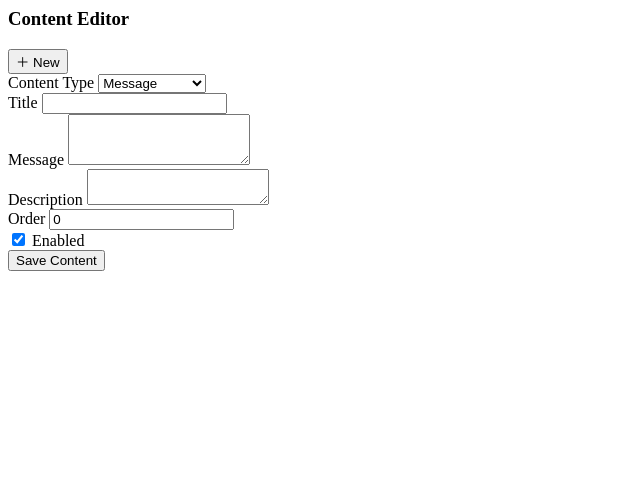
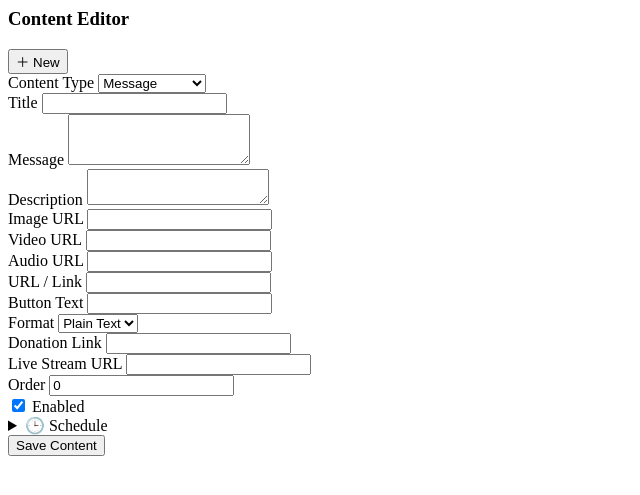
Before and after one commit to girlcall600/MAYOTUBE-backend, a Flask app: template templates/admin_parts/editor.html in a window 1280 px wide. Shown: the top 495 px of the page, without its empty margins (0-640 px from the left). Run offline with Flask 3, Linux system fonts and the light colour scheme; the template is opened without the code that fills it, so the values that code supplies are empty.

Commit message:
Update editor.html

```diff
--- a/templates/admin_parts/editor.html
+++ b/templates/admin_parts/editor.html
@@ -1,73 +1,91 @@
+<section id="dynamicEditor" class="admin-editor">
 
-<section id="dynamicEditor" class="admin-editor">
   <div class="editor-head">
     <h3>Content Editor</h3>
     <button type="button" onclick="newItem()">＋ New</button>
   </div>
 
+  <!-- CONTENT TYPE -->
+  <div class="compact-field">
+    <label>Content Type</label>
+    <select id="itemType" onchange="updateEditorFields(); refreshPreviewFromForm();">
+      <option value="message">Message</option>
+      <option value="image">Image</option>
+      <option value="url">URL</option>
+      <option value="video">Video</option>
+      <option value="youtube">YouTube</option>
+      <option value="audio">Audio</option>
+      <option value="donation">Donation</option>
+      <option value="button">Button</option>
+      <option value="link">Link</option>
+      <option value="live">Live</option>
+      <option value="gif">GIF</option>
+      <option value="gallery">Gallery</option>
+      <option value="advertisement">Advertisement</option>
+      <option value="format">Format</option>
+    </select>
+  </div>
+
   <input id="itemId" type="hidden">
 
-  <label>Content Type</label>
-  <select id="itemType" onchange="updateEditorFields()">
-    <option value="message">Message</option>
-    <option value="format">Format</option>
-    <option value="url">URL</option>
-    <option value="video">Video</option>
-    <option value="youtube">YouTube</option>
-    <option value="audio">Audio</option>
-    <option value="image">Image</option>
-    <option value="gif">GIF</option>
-    <option value="gallery">Gallery</option>
-    <option value="donation">Donation</option>
-    <option value="button">Button</option>
-    <option value="link">Link</option>
-    <option value="live">Live</option>
-    <option value="advertisement">Advertisement</option>
-  </select>
-
-  <div id="fieldTitle">
+  <!-- COMMON -->
+  <div id="fieldTitle" class="editor-field">
     <label>Title</label>
-    <input id="itemTitle" type="text">
+    <input id="itemTitle" type="text" oninput="refreshPreviewFromForm()">
   </div>
 
-  <div id="fieldMessage">
+  <!-- MESSAGE -->
+  <div id="fieldMessage" class="editor-field">
     <label>Message</label>
-    <textarea id="itemMessage" rows="3"></textarea>
+    <textarea id="itemMessage" rows="3"
+      oninput="refreshPreviewFromForm()"></textarea>
   </div>
 
-  <div id="fieldDescription">
+  <!-- DESCRIPTION -->
+  <div id="fieldDescription" class="editor-field">
     <label>Description</label>
-    <textarea id="itemDescription" rows="2"></textarea>
+    <textarea id="itemDescription" rows="2"
+      oninput="refreshPreviewFromForm()"></textarea>
   </div>
 
-  <div id="fieldImageUrl">
+  <!-- IMAGE -->
+  <div id="fieldImageUrl" class="editor-field">
     <label>Image URL</label>
-    <input id="imageUrl" type="url">
+    <input id="imageUrl" type="url"
+      oninput="refreshPreviewFromForm()">
   </div>
 
-  <div id="fieldVideoUrl">
+  <!-- VIDEO -->
+  <div id="fieldVideoUrl" class="editor-field">
     <label>Video URL</label>
-    <input id="videoUrl" type="url">
+    <input id="videoUrl" type="url"
+      oninput="refreshPreviewFromForm()">
   </div>
 
-  <div id="fieldAudioUrl">
+  <!-- AUDIO -->
+  <div id="fieldAudioUrl" class="editor-field">
     <label>Audio URL</label>
     <input id="audioUrl" type="url">
   </div>
 
-  <div id="fieldLinkUrl">
+  <!-- LINK -->
+  <div id="fieldLinkUrl" class="editor-field">
     <label>URL / Link</label>
-    <input id="linkUrl" type="url">
+    <input id="linkUrl" type="url"
+      oninput="refreshPreviewFromForm()">
   </div>
 
-  <div id="fieldButtonText">
+  <!-- BUTTON -->
+  <div id="fieldButtonText" class="editor-field">
     <label>Button Text</label>
-    <input id="buttonText" type="text">
+    <input id="buttonText" type="text"
+      oninput="refreshPreviewFromForm()">
   </div>
 
-  <div id="fieldFormat">
+  <!-- FORMAT -->
+  <div id="fieldFormat" class="editor-field">
     <label>Format</label>
-    <select id="contentFormat">
+    <select id="contentFormat" onchange="refreshPreviewFromForm()">
       <option value="plain">Plain Text</option>
       <option value="bold">Bold</option>
       <option value="center">Center</option>
@@ -75,51 +93,63 @@
     </select>
   </div>
 
-  <div id="fieldDonation">
+  <!-- DONATION -->
+  <div id="fieldDonation" class="editor-field">
     <label>Donation Link</label>
     <input id="donationUrl" type="url">
   </div>
 
-  <div id="fieldLive">
+  <!-- LIVE -->
+  <div id="fieldLive" class="editor-field">
     <label>Live Stream URL</label>
     <input id="liveUrl" type="url">
   </div>
 
+  <!-- ORDER / ENABLE -->
   <div class="editor-row">
     <div>
       <label>Order</label>
       <input id="itemOrder" type="number" value="0">
     </div>
+
     <label class="check">
       <input id="itemEnabled" type="checkbox" checked>
       Enabled
     </label>
   </div>
 
-  <button type="button" onclick="saveItem()">Save Content</button>
+  <!-- SCHEDULE -->
+  <details class="compact-group">
+    <summary>🕒 Schedule</summary>
+
+    <div class="compact-grid">
+
+      <label class="check">
+        <input id="scheduleEnabled" type="checkbox"
+          onchange="toggleScheduleFields()">
+        Show / Hide by Schedule
+      </label>
+
+      <div id="scheduleFields" class="schedule-fields">
+        <label>
+          Start
+          <input id="scheduleStart" type="datetime-local">
+        </label>
+
+        <label>
+          End
+          <input id="scheduleEnd" type="datetime-local">
+        </label>
+      </div>
+
+    </div>
+  </details>
+
+  <button
+    type="button"
+    class="save-content-button"
+    onclick="saveItem()">
+    Save Content
+  </button>
+
 </section>
-
-<script>
-function updateEditorFields(){
-  const t=document.getElementById("itemType").value;
-  const show={
-    fieldMessage:["message","format"].includes(t),
-    fieldDescription:["message","format","donation","advertisement"].includes(t),
-    fieldImageUrl:["image","gif","gallery","donation","advertisement"].includes(t),
-    fieldVideoUrl:["video","youtube","live"].includes(t),
-    fieldAudioUrl:["audio"].includes(t),
-    fieldLinkUrl:["url","youtube","button","link","advertisement"].includes(t),
-    fieldButtonText:["button","donation","advertisement"].includes(t),
-    fieldFormat:t==="format",
-    fieldDonation:t==="donation",
-    fieldLive:t==="live"
-  };
-
-  Object.keys(show).forEach(id=>{
-    const e=document.getElementById(id);
-    if(e)e.style.display=show[id]?"":"none";
-  });
-}
-
-document.addEventListener("DOMContentLoaded",updateEditorFields);
-</script>
```
